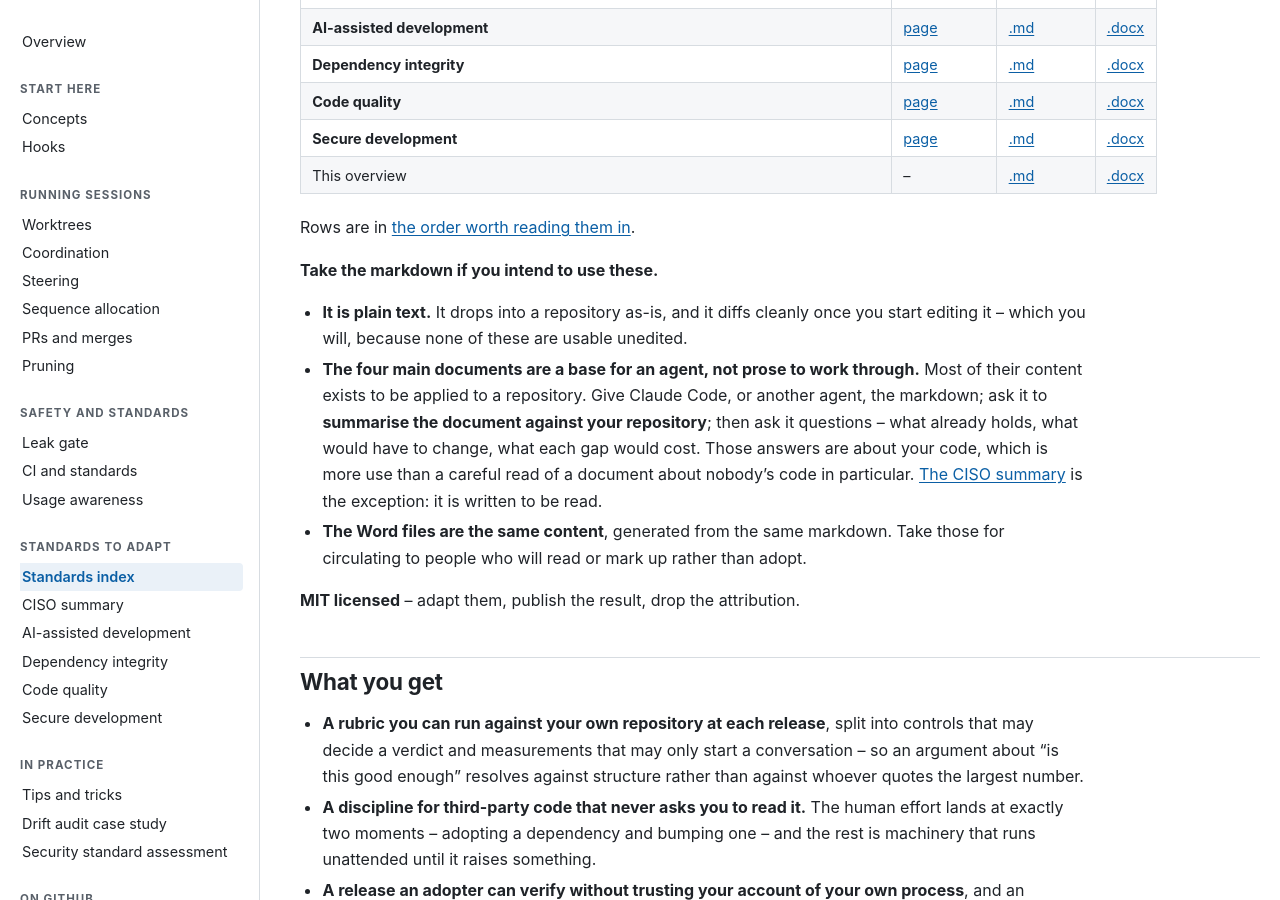
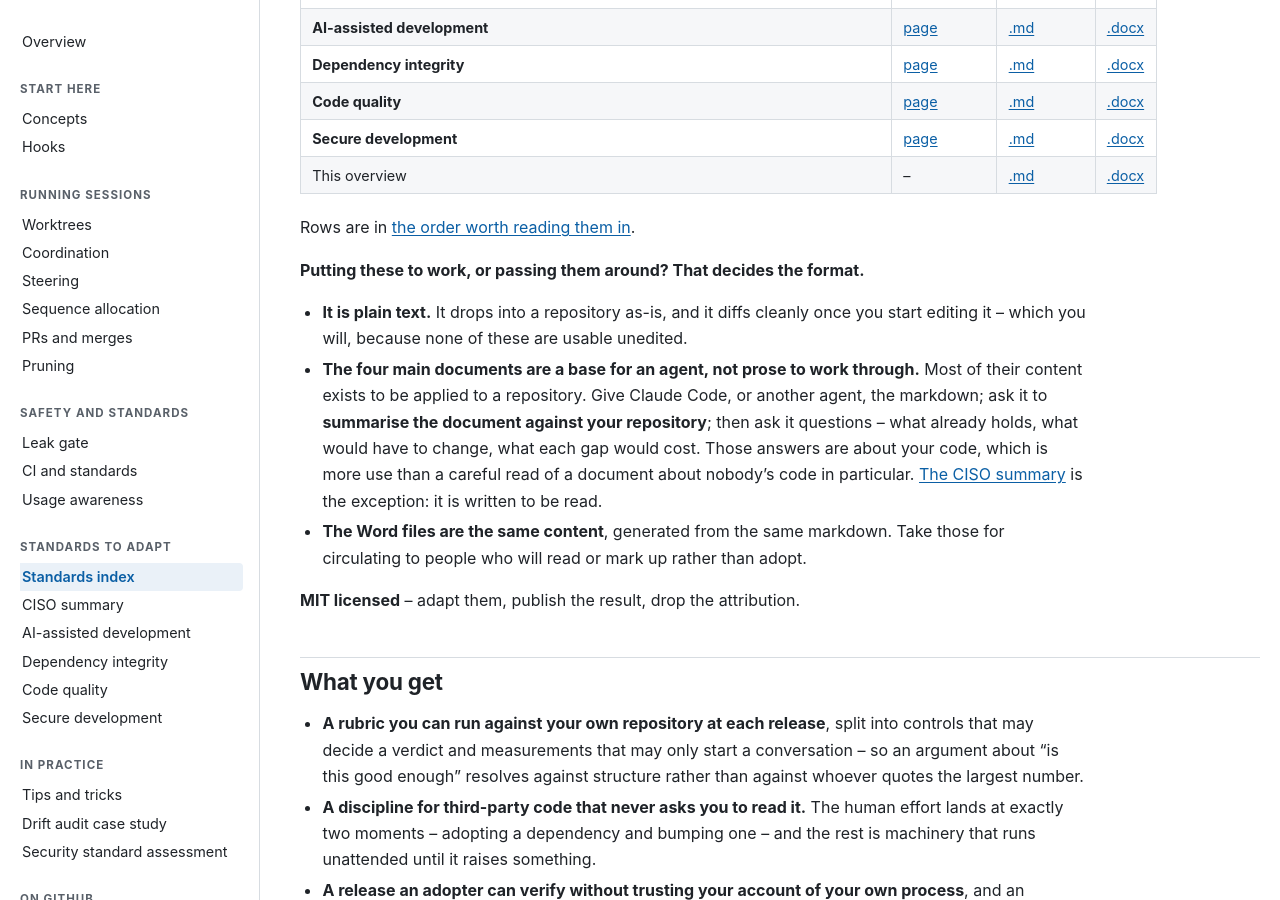
Before and after one commit to wshallwshall/claude-multisession, a Jekyll site: the page built from docs/standards/OVERVIEW.md, in a window 1280 px wide and 900 px high, scrolled down 502 px. Built offline with Jekyll 4.4.1, drawn with Linux system fonts in a browser that asks for light colours; our own code applies the rules of GitHub Pages for plain Markdown files.

Commit message:
docs(standards): lead the format choice with the decision, not the instruction
"Take the markdown if you intend to use these" told the reader what to do
before saying why one format differs from the other, and "if you intend to use
these" quietly implies the alternative is not using them.

The lead-in is now the question that actually sorts people:
"Putting these to work, or passing them around? That decides the format."
Both branches are real, the bullets below answer each, and a reader who is
circulating rather than adopting is no longer reading a line that assumes they
are the wrong kind of reader.

Word copy regenerated. Verified: check-ascii clean, all seven test files pass.

```diff
--- a/docs/standards/OVERVIEW.md
+++ b/docs/standards/OVERVIEW.md
@@ -22,7 +22,7 @@ one of them is meant to be edited down to your setting before it is useful.
 
 Rows are in [the order worth reading them in](#the-order-to-read-them-in).
 
-**Take the markdown if you intend to use these.**
+**Putting these to work, or passing them around? That decides the format.**
 
 - **It is plain text.** It drops into a repository as-is, and it diffs cleanly once you start
   editing it -- which you will, because none of these are usable unedited.
```
Also changed, not shown: 1 other file.
